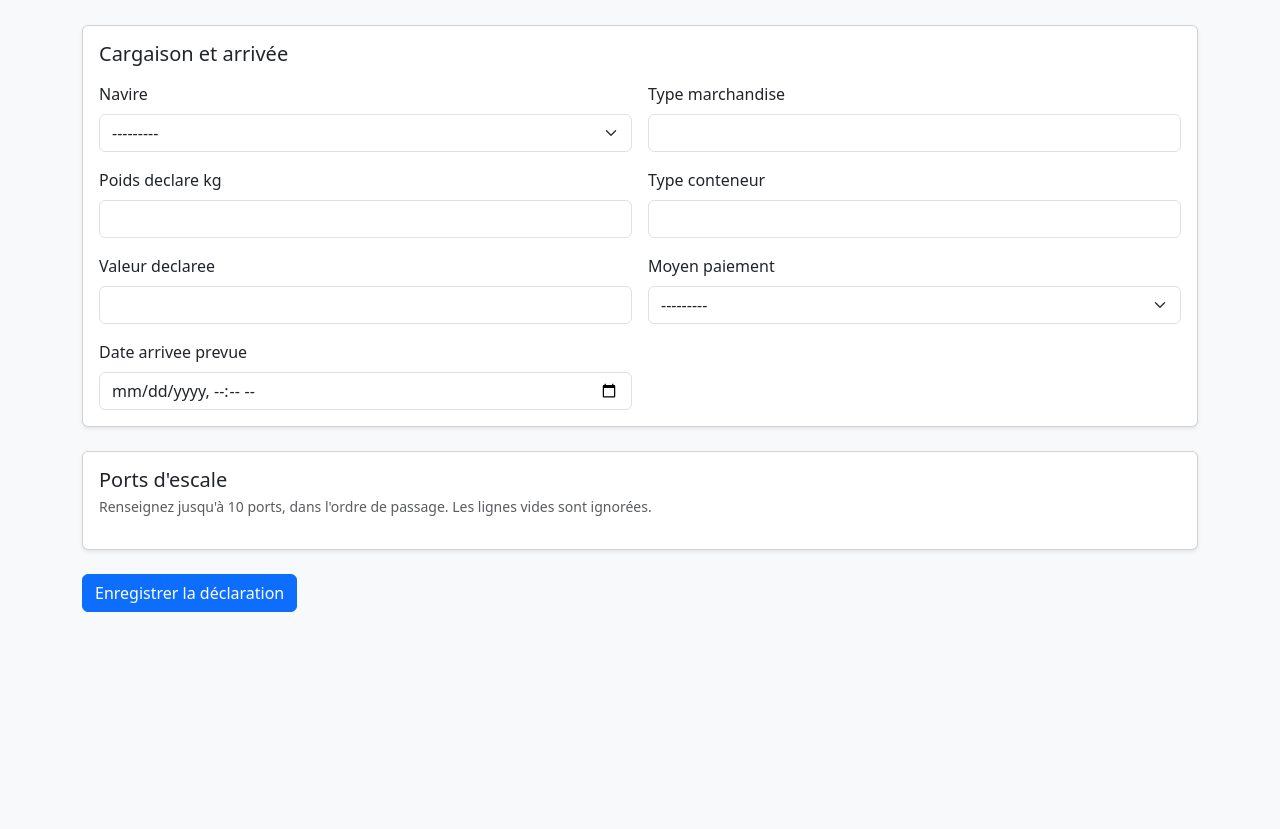
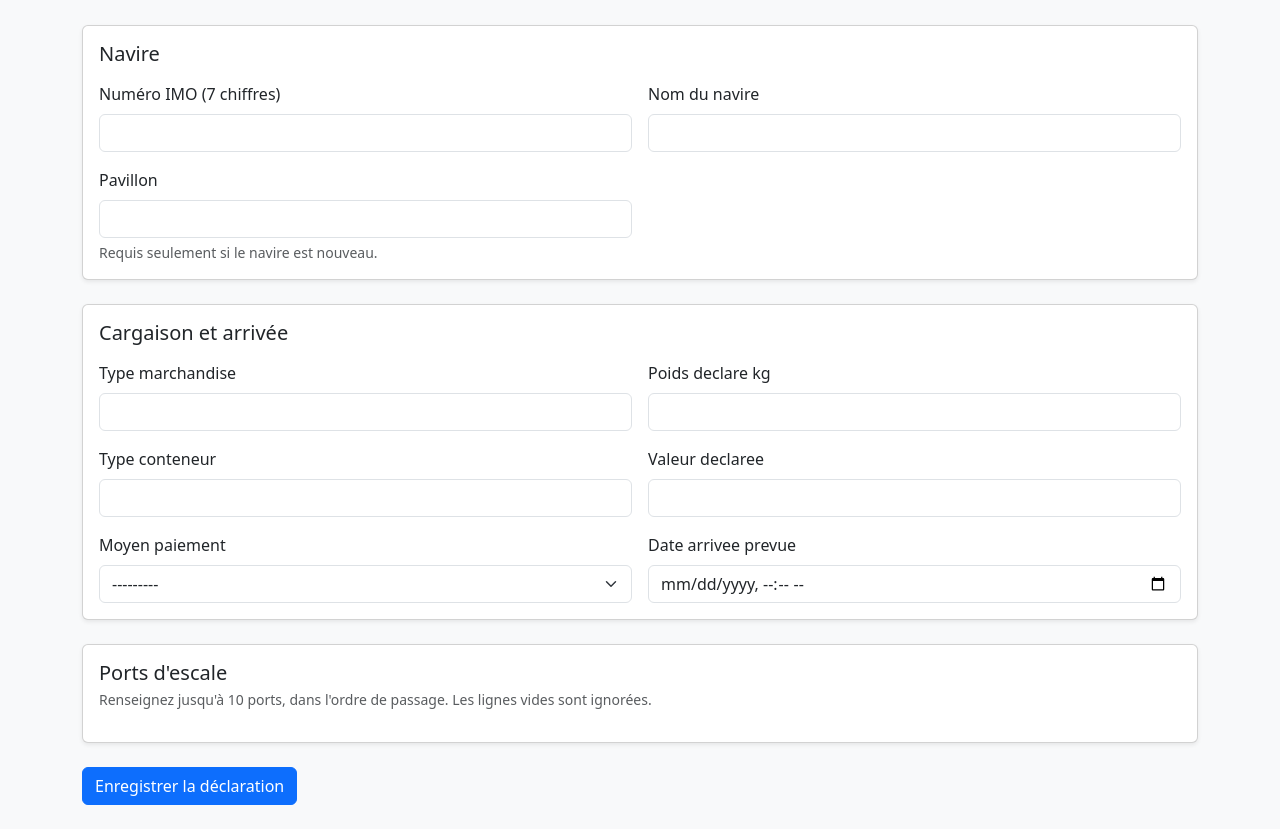
Before and after one commit to j77nr/MariTrust, a Django app: template templates/declarations/declaration_form.html in a window 1280 px wide. Shown: the part 141-970 px from the top of the page. Before the commit the page ends 753 px from the top, so only its background shows below. Run offline with Django 5.2, Linux system fonts and the light colour scheme; the template is opened without the code that fills it: values that come from a table or form of the project are taken from there, others are empty.

Commit message:
Tâche 1 : saisie libre navire (formulaire libre, validation IMO, get_or_create)

```diff
--- a/declarations/forms.py
+++ b/declarations/forms.py
@@ -1,16 +1,43 @@
 from django import forms
+from django.core.exceptions import ValidationError
 from django.forms import inlineformset_factory
 
 from .models import Declaration, DeclarationPortEscale
 
 
+def valider_imo(imo):
+    """Valide un numéro IMO : 7 chiffres, checksum sur 6 premiers * [7,6,5,4,3,2]."""
+    imo = str(imo).strip()
+    if len(imo) != 7 or not imo.isdigit():
+        raise ValidationError("Le numéro IMO doit contenir exactement 7 chiffres.")
+    poids = [7, 6, 5, 4, 3, 2]
+    total = sum(int(d) * p for d, p in zip(imo[:6], poids))
+    if total % 10 != int(imo[6]):
+        raise ValidationError("Numéro IMO invalide (chiffre de contrôle incorrect).")
+    return imo
+
+
 class DeclarationForm(forms.ModelForm):
     """Champs que le déclarant est autorisé à renseigner lui-même."""
+
+    # Saisie libre du navire (remplace le dropdown ModelChoiceField)
+    navire_nom = forms.CharField(
+        label="Nom du navire", max_length=150,
+        help_text="Recherche par IMO. Si le navire n'existe pas, il sera créé."
+    )
+    navire_imo = forms.CharField(
+        label="Numéro IMO", max_length=10,
+        help_text="7 chiffres (ex: 9074729)."
+    )
+    navire_pavillon = forms.CharField(
+        label="Pavillon", max_length=100, required=False,
+        help_text="Requis seulement si le navire est nouveau."
+    )
 
     class Meta:
         model = Declaration
         fields = [
-            "navire", "type_marchandise", "poids_declare_kg", "type_conteneur",
+            "type_marchandise", "poids_declare_kg", "type_conteneur",
             "valeur_declaree", "moyen_paiement", "date_arrivee_prevue",
         ]
         widgets = {
@@ -23,8 +50,10 @@ class DeclarationForm(forms.ModelForm):
         super().__init__(*args, **kwargs)
         for field in self.fields.values():
             field.widget.attrs["class"] = "form-control"
-        self.fields["navire"].widget.attrs["class"] = "form-select"
         self.fields["moyen_paiement"].widget.attrs["class"] = "form-select"
+
+    def clean_navire_imo(self):
+        return valider_imo(self.cleaned_data["navire_imo"])
 
 
 class DeclarationPortEscaleForm(forms.ModelForm):
--- a/declarations/tests.py
+++ b/declarations/tests.py
@@ -142,6 +142,6 @@ class DeclarationDeclarantTests(TestCase):
         response = self.client.post(reverse("declarations:creer_declaration"), data)
 
         self.assertEqual(response.status_code, 200)
-        self.assertFormError(response, "form", "navire_imo")
+        self.assertContains(response, "chiffre de contrôle")
         self.assertEqual(Navire.objects.count(), 1)
         self.assertEqual(Declaration.objects.count(), 0)
--- a/templates/declarations/declaration_form.html
+++ b/templates/declarations/declaration_form.html
@@ -10,16 +10,39 @@
 </div>
 <form method="post" novalidate>
   {% csrf_token %}
+  {% if messages %}{% for message in messages %}<div class="alert alert-info py-2 mb-3">{{ message }}</div>{% endfor %}{% endif %}
   {% if form.non_field_errors %}<div class="alert alert-danger">{{ form.non_field_errors }}</div>{% endif %}
+  <div class="card shadow-sm mb-4"><div class="card-body">
+    <h2 class="h5 mb-3">Navire</h2>
+    <div class="row g-3">
+      <div class="col-md-6">
+        <label class="form-label" for="id_navire_imo">Numéro IMO (7 chiffres)</label>
+        {{ form.navire_imo }}
+        {% for error in form.navire_imo.errors %}<div class="invalid-feedback d-block">{{ error }}</div>{% endfor %}
+      </div>
+      <div class="col-md-6">
+        <label class="form-label" for="id_navire_nom">Nom du navire</label>
+        {{ form.navire_nom }}
+        {% for error in form.navire_nom.errors %}<div class="invalid-feedback d-block">{{ error }}</div>{% endfor %}
+      </div>
+      <div class="col-md-6">
+        <label class="form-label" for="id_navire_pavillon">Pavillon</label>
+        {{ form.navire_pavillon }}
+        <div class="form-text small">Requis seulement si le navire est nouveau.</div>
+      </div>
+    </div>
+  </div></div>
   <div class="card shadow-sm mb-4"><div class="card-body">
     <h2 class="h5 mb-3">Cargaison et arrivée</h2>
     <div class="row g-3">
       {% for field in form %}
+      {% if field.name not in "navire_nom,navire_imo,navire_pavillon" %}
       <div class="col-md-6">
         <label class="form-label" for="{{ field.id_for_label }}">{{ field.label }}</label>
         {{ field }}
         {% for error in field.errors %}<div class="invalid-feedback d-block">{{ error }}</div>{% endfor %}
       </div>
+      {% endif %}
       {% endfor %}
     </div>
   </div></div>
```
Also changed, not shown: declarations/views.py (+29 -1 lines).
